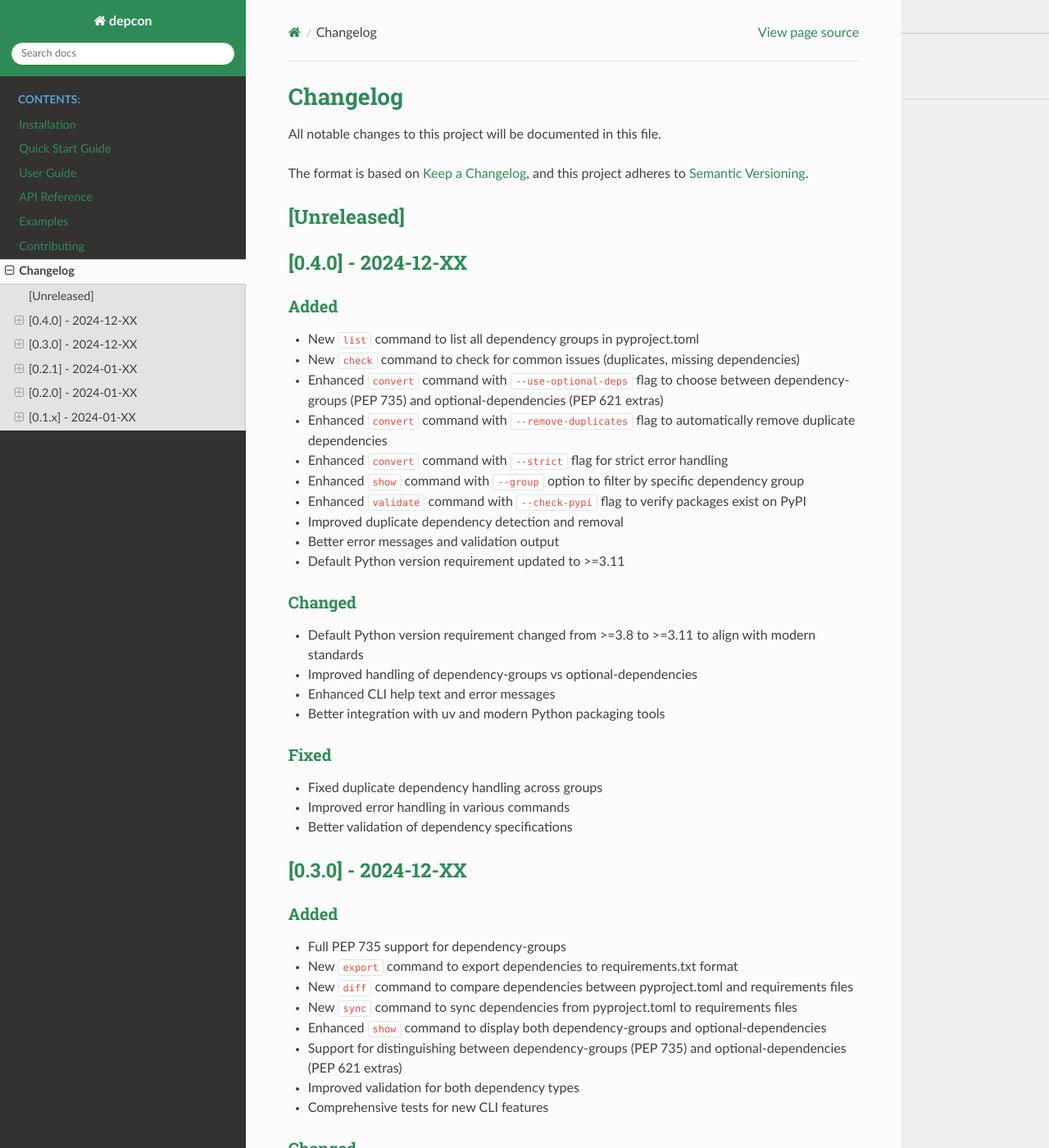
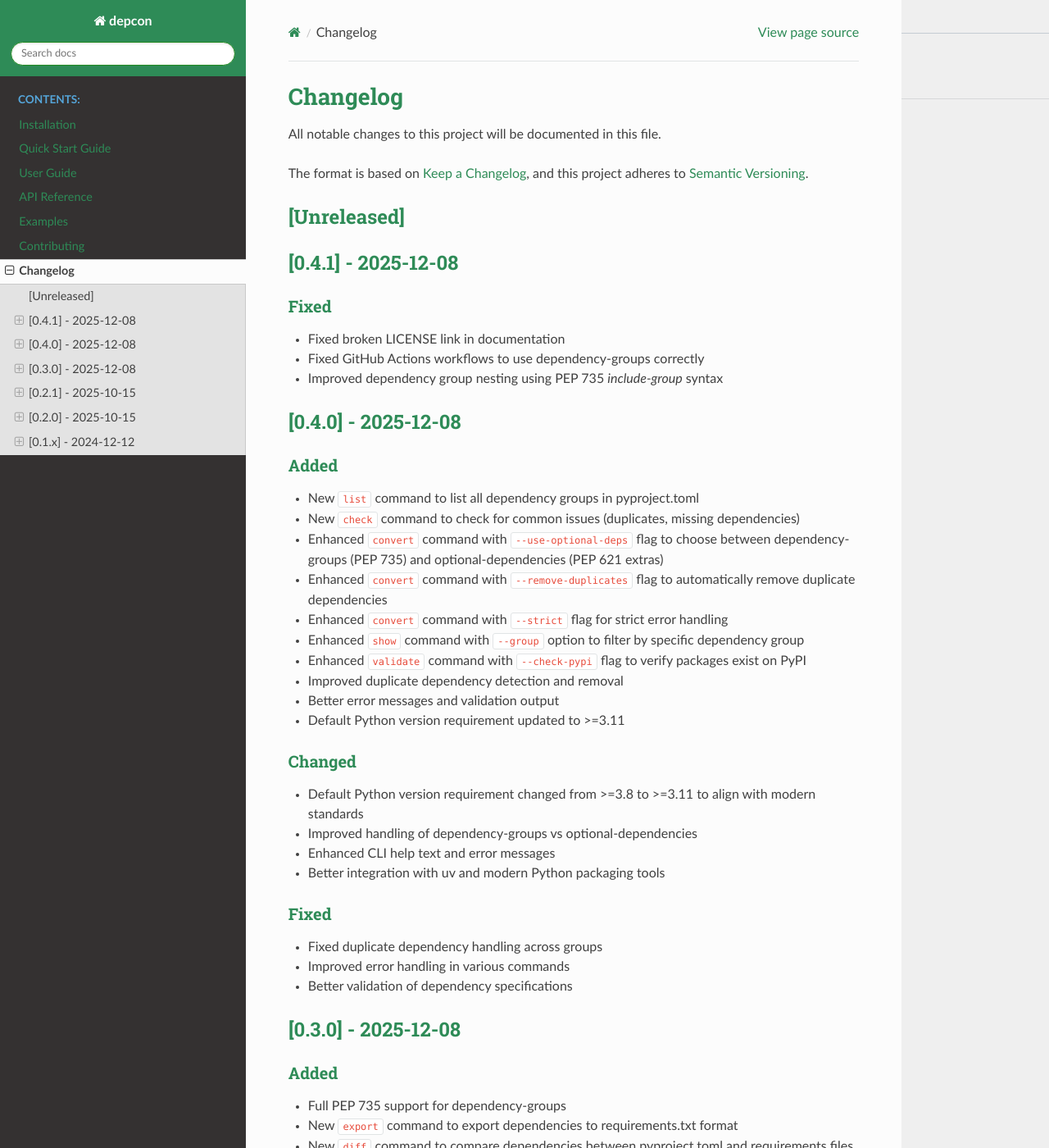
Before and after one commit to lancereinsmith/depcon, a Sphinx documentation site: the page built from docs/changelog.rst, in a window 1280 px wide and 1400 px high. Shown: the whole window at 82% size. Built offline with Sphinx 7.4.7 and the Read the Docs theme 3.1.0, drawn with Linux system fonts in a browser that asks for light colours; some of the changed text lies outside the part shown.

Commit message:
Update version to 0.4.1 and enhance dependency management
- Bumped version from 0.4.0 to 0.4.1 in pyproject.toml and related files.
- Improved dependency group management by utilizing PEP 735 `include-group` syntax for better organization.
- Fixed broken LICENSE link in documentation and updated GitHub Actions workflows for correct dependency group usage.
- Updated changelog to reflect changes and improvements in this release.

```diff
--- a/docs/changelog.rst
+++ b/docs/changelog.rst
@@ -9,7 +9,17 @@ and this project adheres to `Semantic Versioning <https://semver.org/spec/v2.0.0
 [Unreleased]
 ------------
 
-[0.4.0] - 2024-12-XX
+[0.4.1] - 2025-12-08
+---------------------
+
+Fixed
+~~~~~
+
+* Fixed broken LICENSE link in documentation
+* Fixed GitHub Actions workflows to use dependency-groups correctly
+* Improved dependency group nesting using PEP 735 `include-group` syntax
+
+[0.4.0] - 2025-12-08
 ---------------------
 
 Added
@@ -41,7 +51,7 @@ Fixed
 * Improved error handling in various commands
 * Better validation of dependency specifications
 
-[0.3.0] - 2024-12-XX
+[0.3.0] - 2025-12-08
 ---------------------
 
 Added
@@ -71,7 +81,7 @@ Fixed
 * Fixed handling of dependency-groups vs optional-dependencies in pyproject.toml
 * Improved parsing of both dependency types from existing pyproject.toml files
 
-[0.2.1] - 2024-01-XX
+[0.2.1] - 2025-10-15
 ---------------------
 
 Added
@@ -86,7 +96,7 @@ Added
 * Advanced validation
 * Comprehensive test suite
 
-[0.2.0] - 2024-01-XX
+[0.2.0] - 2025-10-15
 ---------------------
 
 Added
@@ -107,7 +117,7 @@ Changed
 * Improved error handling
 * Enhanced user experience
 
-[0.1.x] - 2024-01-XX
+[0.1.x] - 2024-12-12
 --------------------
 
 Added
--- a/src/depcon/__init__.py
+++ b/src/depcon/__init__.py
@@ -8,7 +8,7 @@ from .cli import main
 from .models import ConversionOptions, DependencySpec, ProjectConfig
 from .parsers import parse_requirements_file
 
-__version__ = "0.4.0"
+__version__ = "0.4.1"
 __all__ = [
     "main",
     "ConversionOptions",
```
Also changed, not shown: README.md (+7 -1 lines), pyproject.toml (+5 -13 lines), 3 other files.
